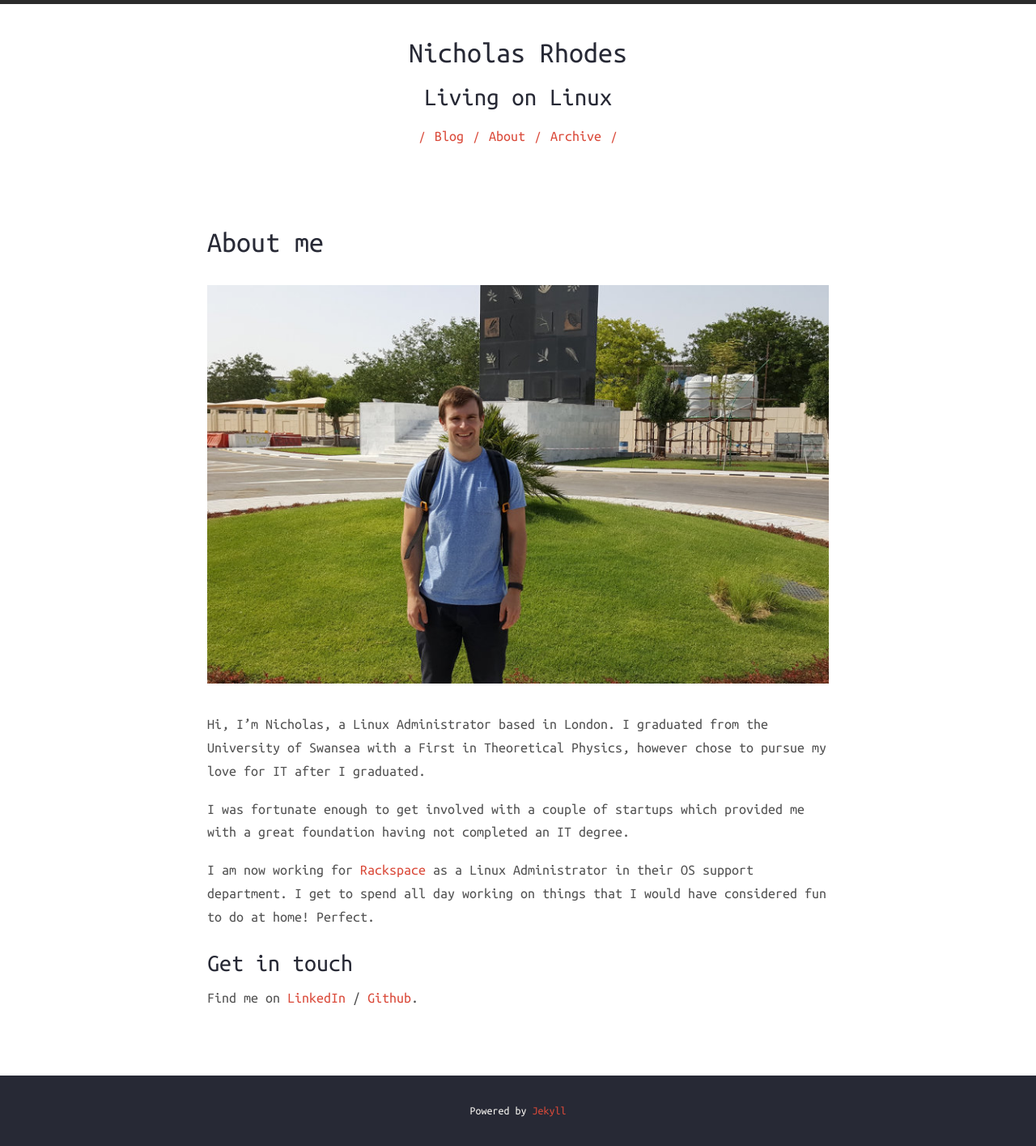
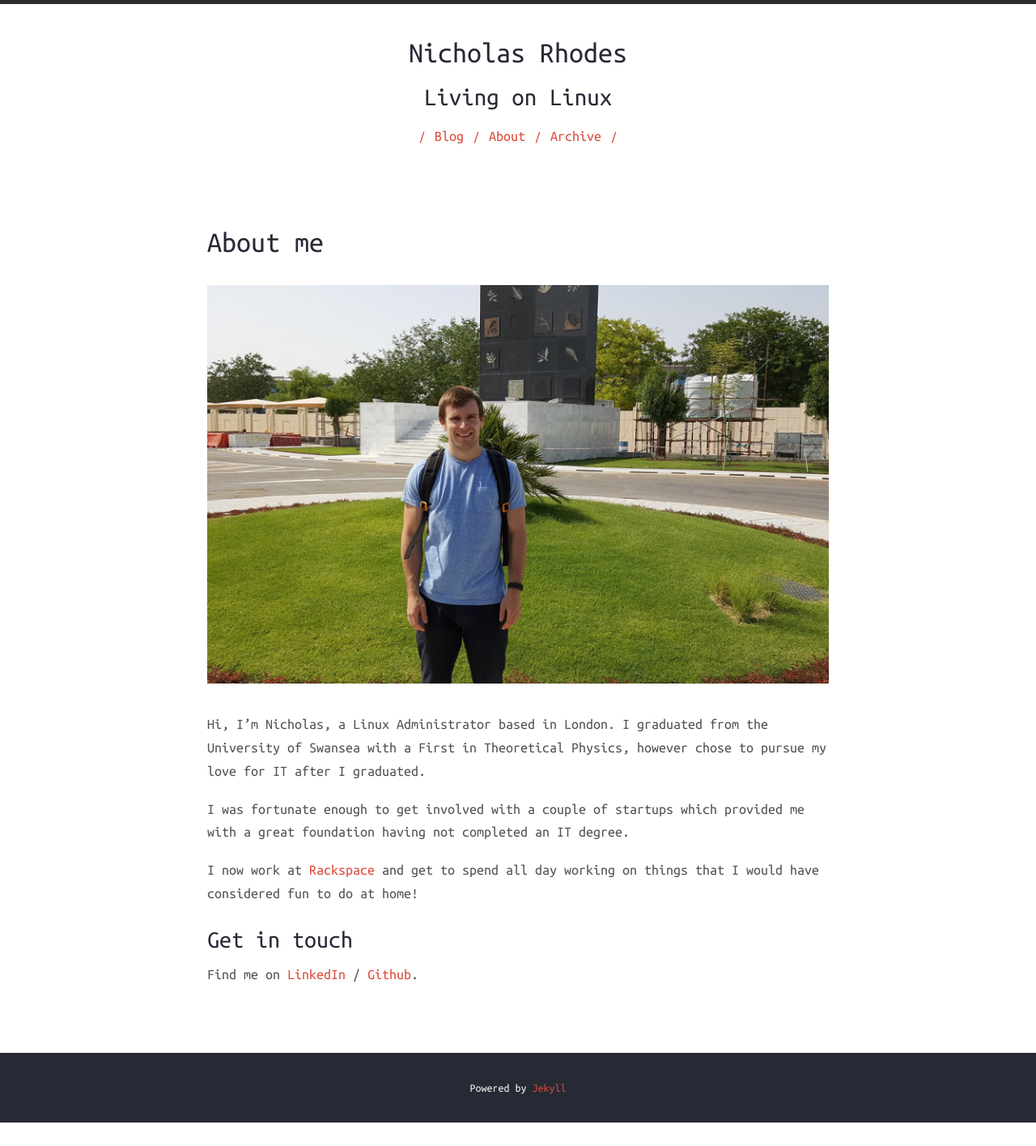
Before and after one commit to nickrhodes-gh/nickrhodes-gh.github.io, a Jekyll site: the page built from about.md, in a window 1280 px wide. Shown: the whole page at 81% size. Built offline with Jekyll 4.4.1, drawn with Linux system fonts in a browser that asks for light colours; nearby versions of some CDN libraries; after the commit the page ends 1386 px from its top, so only the background shows below that.

Commit message:
Clean up the about me page

```diff
--- a/about.md
+++ b/about.md
@@ -14,9 +14,8 @@ chose to pursue my love for IT after I graduated.
 I was fortunate enough to get involved with a couple of startups which provided
 me with a great foundation having not completed an IT degree.
 
-I am now working for [Rackspace][rs] as a Linux Administrator in their OS
-support department. I get to spend all day working on things that I would have
-considered fun to do at home! Perfect.
+I now work at [Rackspace][rs] and get to spend all day working on things that I
+would have considered fun to do at home!
 
 ### Get in touch
 
```
